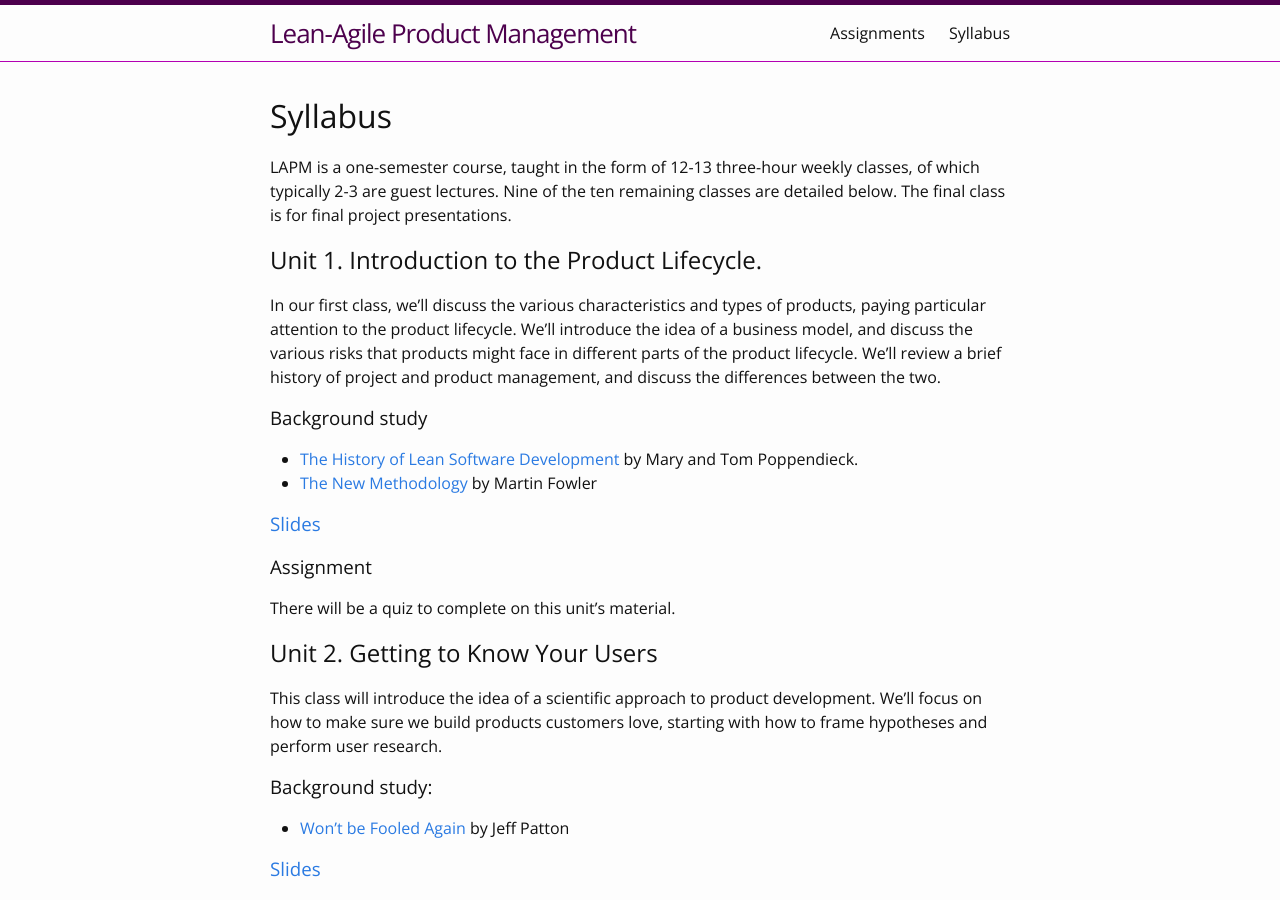
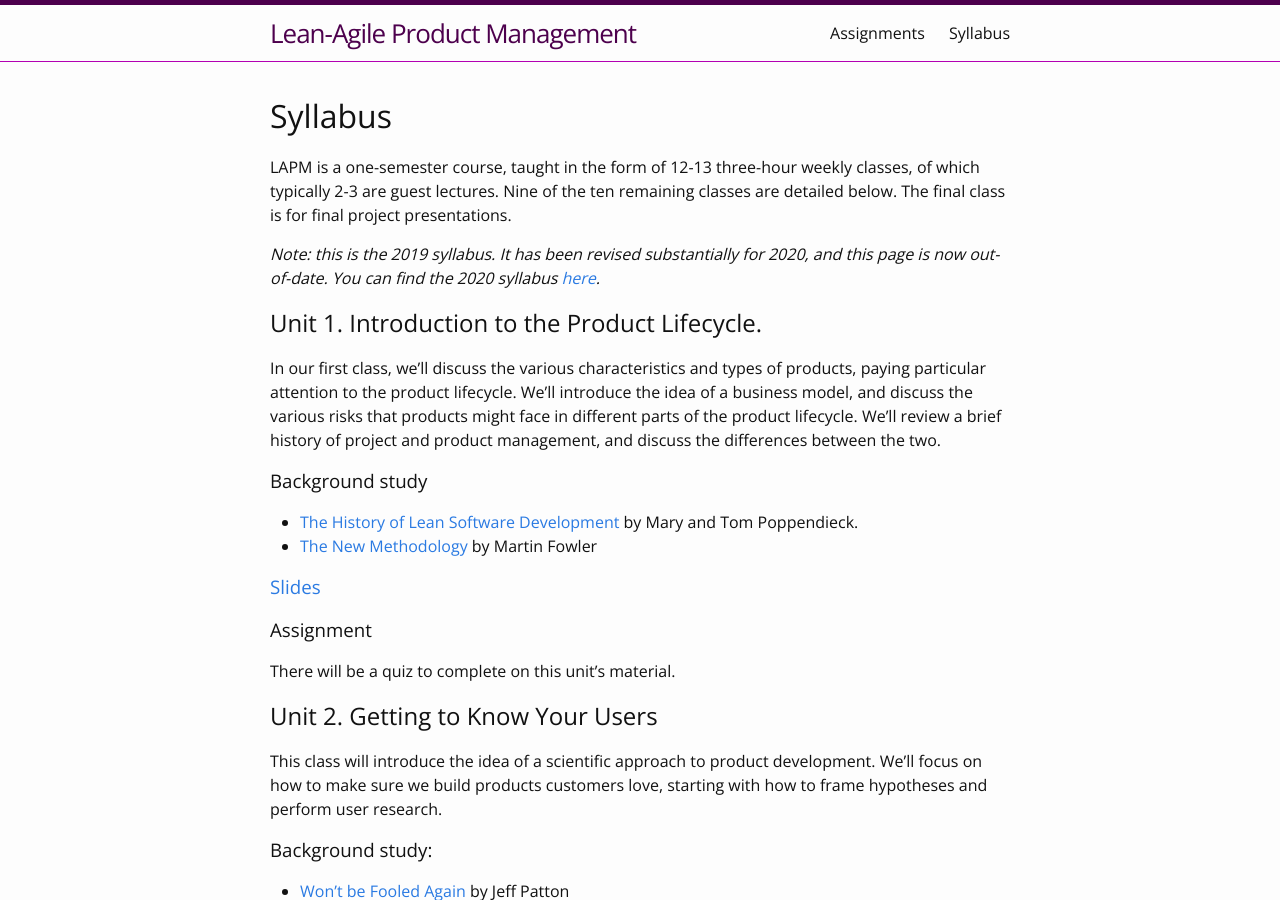
Before and after one commit to jezhumble/lapm, a Jekyll site: the page built from syllabus.md, in a window 1280 px wide and 900 px high. Built offline with Jekyll 4.4.1, drawn with Linux system fonts in a browser that asks for light colours.

Commit message:
Added warning that the syllabus is out of date

```diff
--- a/syllabus.md
+++ b/syllabus.md
@@ -6,6 +6,8 @@ title: Syllabus
 # Syllabus
 
 LAPM is a one-semester course, taught in the form of 12-13 three-hour weekly classes, of which typically 2-3 are guest lectures. Nine of the ten remaining classes are detailed below. The final class is for final project presentations.
+
+_Note: this is the 2019 syllabus. It has been revised substantially for 2020, and this page is now out-of-date. You can find the 2020 syllabus [here](https://lectures.leanagile.pm)._
 
 ## Unit 1. Introduction to the Product Lifecycle.
 
```
